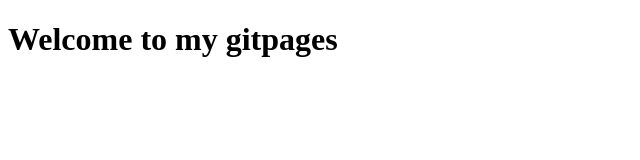
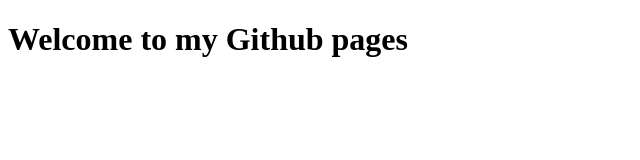
Before and after one commit to apiekut/apiekut.github.io, a plain HTML site: page index.html in a window 1280 px wide. Shown: the whole page, without its empty margins (0-640 px from the left). Drawn offline with Linux system fonts and the light colour scheme.

Commit message:
commit 2

```diff
--- a/index.html
+++ b/index.html
@@ -5,7 +5,7 @@
 
     </head>
     <body>
-        <h1>Welcome to my gitpages</h1>
+        <h1>Welcome to my Github pages</h1>
 
     </body>
 </html>
```
